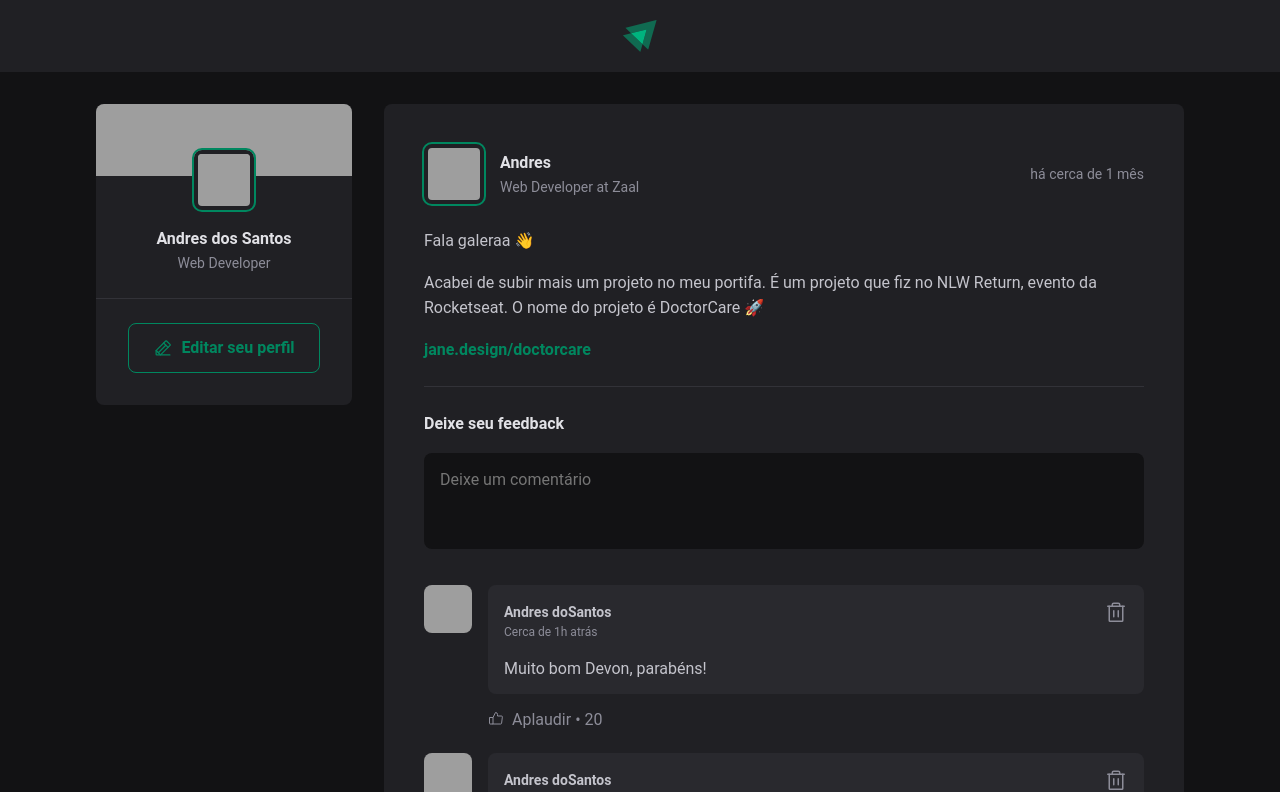
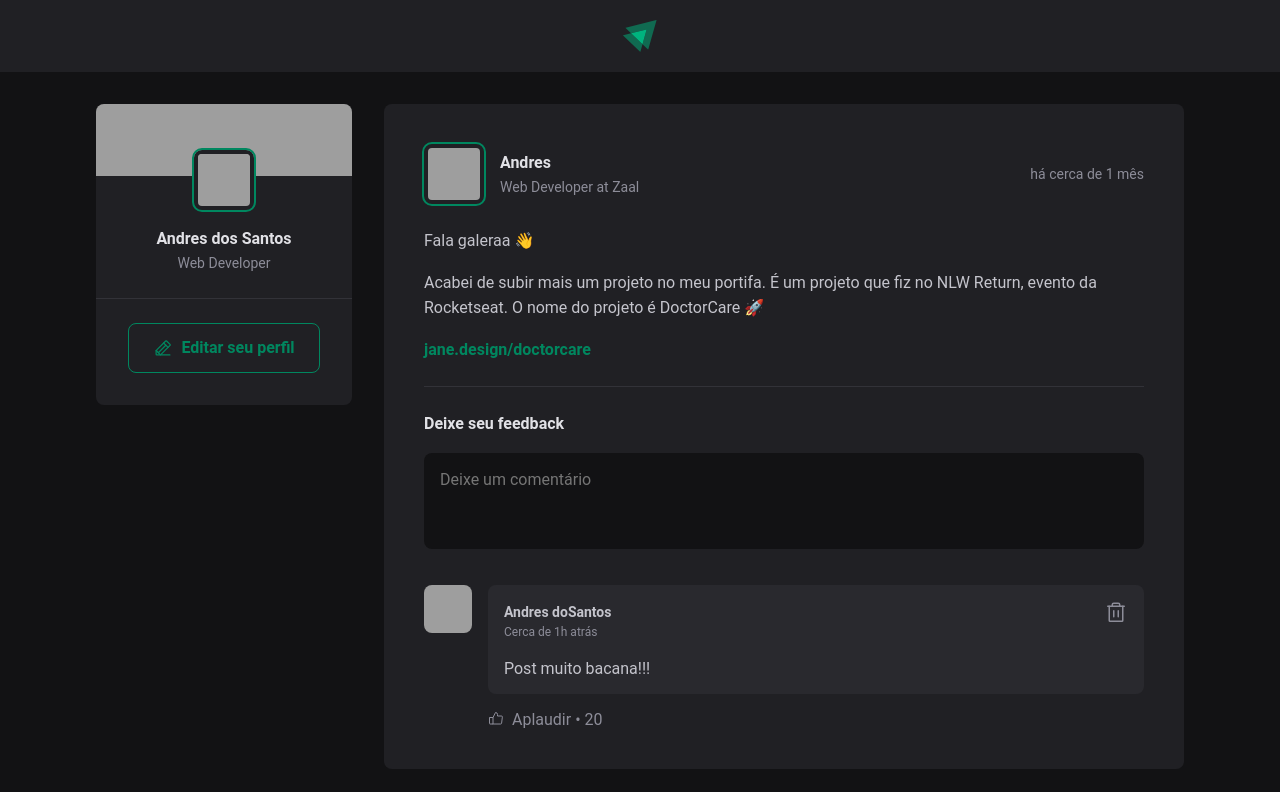
Before and after one commit to AndresdoSantos/fundamental-of-reactjs, a React app: page / in a window 1280 px wide. Shown: the top 792 px of the page. Built offline with nearby package versions, Linux system fonts and the light colour scheme; grey boxes are pictures that could not be loaded; the HTML template or start-up script is replaced by a standard one.

Commit message:
feat(Post): create submit function

```diff
--- a/src/components/Comment.tsx
+++ b/src/components/Comment.tsx
@@ -3,7 +3,12 @@ import { ThumbsUp, Trash } from 'phosphor-react';
 import { Avatar } from './Avatar';
 import styles from '../styles/components/Comment.module.css';
 
-function Comment() {
+type CommentProps = {
+  content: string;
+  onRemoveComment(e: string): void;
+};
+
+function Comment({ content, onRemoveComment }: CommentProps) {
   return (
     <div className={styles.comment}>
       <Avatar hasBorder={false} src="https://github.com/AndresdoSantos.png" />
@@ -19,12 +24,15 @@ function Comment() {
               </time>
             </div>
 
-            <button title="Deletar comentário">
+            <button
+              onClick={() => onRemoveComment(content)}
+              title="Deletar comentário"
+            >
               <Trash size={24} />
             </button>
           </header>
 
-          <p>Muito bom Devon, parabéns!</p>
+          <p>{content}</p>
         </div>
 
         <footer>
--- a/src/components/Post.tsx
+++ b/src/components/Post.tsx
@@ -5,6 +5,7 @@ import { Avatar } from './Avatar';
 import { Comment } from './Comment';
 
 import styles from '../styles/components/Post.module.css';
+import { FormEvent, useState } from 'react';
 
 type PostProps = {
   author: {
@@ -17,6 +18,10 @@ type PostProps = {
 };
 
 export function Post({ author, content, publishedAt }: PostProps) {
+  const [comments, setComments] = useState(['Post muito bacana!!!']);
+
+  const [newCommentText, setNewCommentText] = useState('');
+
   const publishedDateFormatted = format(
     publishedAt,
     "d 'de' LLLL 'às' HH:mm'h'",
@@ -27,6 +32,20 @@ export function Post({ author, content, publishedAt }: PostProps) {
     locale: ptBR,
     addSuffix: true,
   });
+
+  function handleSubmit(e: FormEvent) {
+    e.preventDefault();
+
+    setComments((prev) => [...prev, newCommentText]);
+
+    setNewCommentText('');
+  }
+
+  function removeComment(comment: string) {
+    setComments((prev) => {
+      return prev.filter((value) => value !== comment);
+    });
+  }
 
   return (
     <article className={styles.post}>
@@ -51,32 +70,24 @@ export function Post({ author, content, publishedAt }: PostProps) {
       <div className={styles.content}>
         {content.map((line) => {
           if (line.type === 'paragraph') {
-            return <p>{line.content}</p>;
+            return <p key={line.content}>{line.content}</p>;
           } else if (line.type === 'link') {
             return (
-              <p>
+              <p key={line.content}>
                 <a href="#">{line.content}</a>
               </p>
             );
           }
         })}
-
-        {/**  <p></p>
-
-        <p></p>
-
-        <p>
-          👉 <a href=""></a>
-        </p>
-
-        <p>
-          <a href=""></a> <a href=""></a> <a href=""></a>
-        </p> */}
       </div>
 
-      <form className={styles.commentForm}>
+      <form onSubmit={handleSubmit} className={styles.commentForm}>
         <strong>Deixe seu feedback</strong>
-        <textarea placeholder="Deixe um comentário" />
+        <textarea
+          placeholder="Deixe um comentário"
+          value={newCommentText}
+          onChange={(e) => setNewCommentText(e.target.value)}
+        />
 
         <footer>
           <button type="submit">Publicar</button>
@@ -84,9 +95,13 @@ export function Post({ author, content, publishedAt }: PostProps) {
       </form>
 
       <div className={styles.commentList}>
-        <Comment />
-        <Comment />
-        <Comment />
+        {comments.map((comment) => (
+          <Comment
+            key={comment}
+            content={comment}
+            onRemoveComment={() => removeComment(comment)}
+          />
+        ))}
       </div>
     </article>
   );
```
